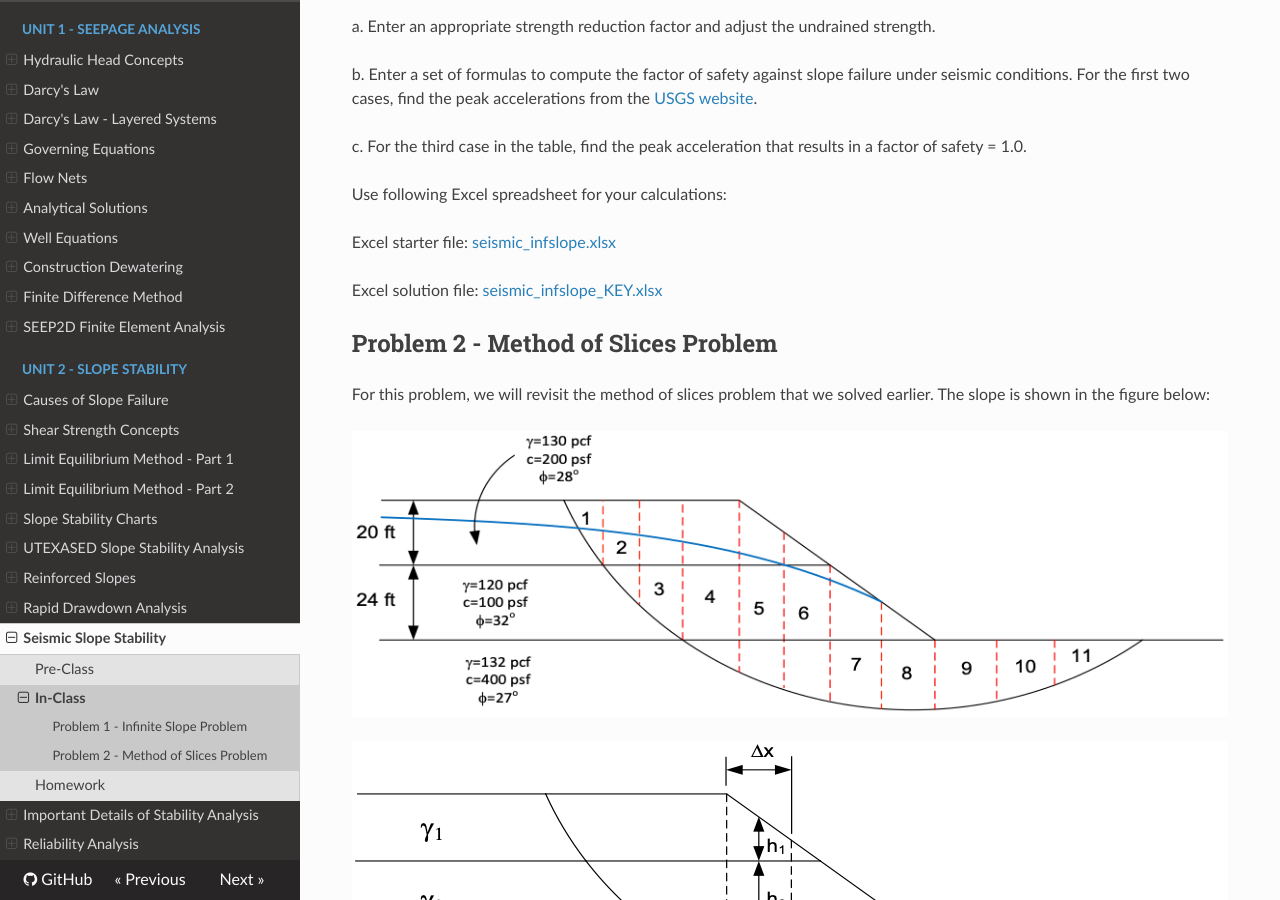
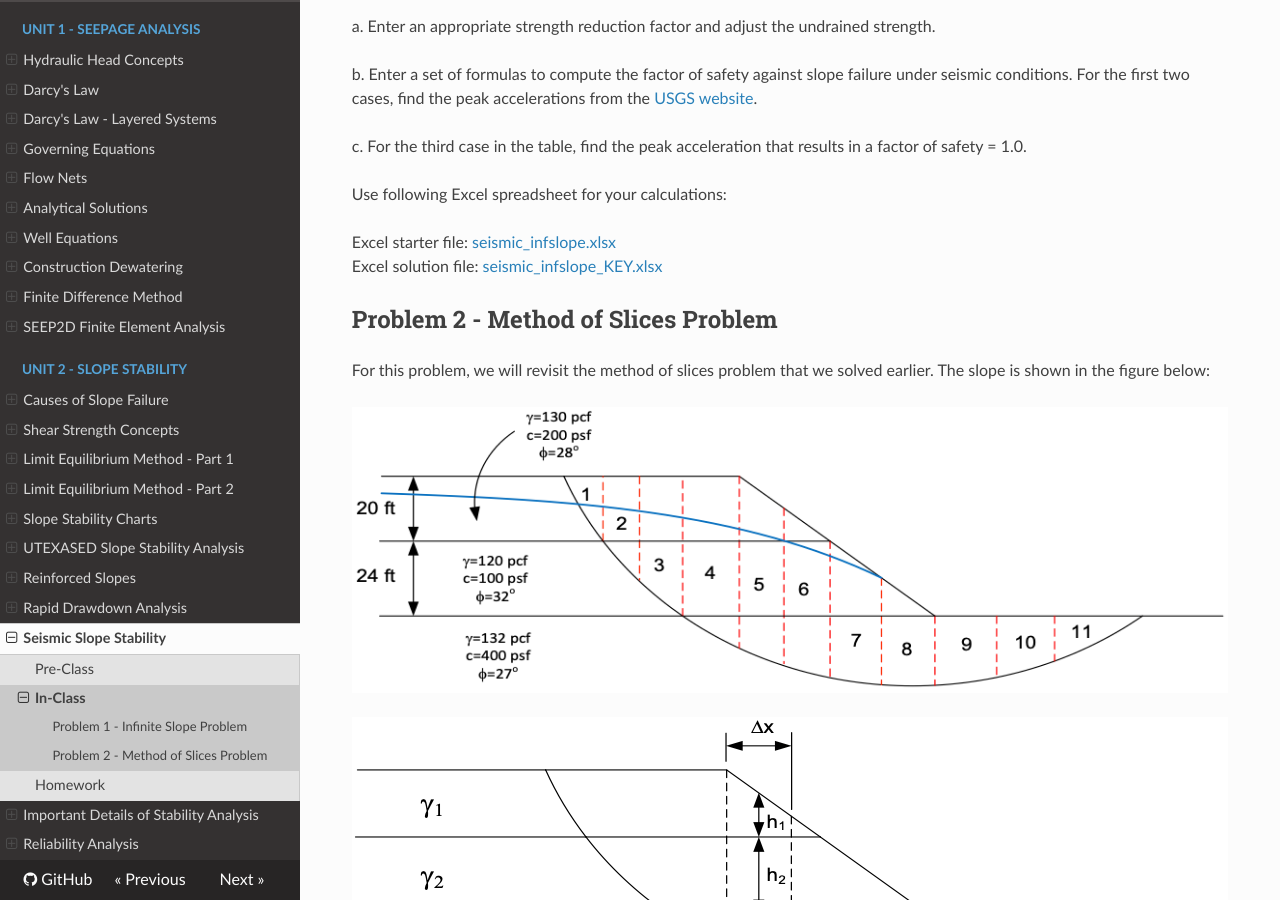
Before and after one commit to njones61/ce544, an MkDocs documentation site: the page built from docs/unit2/09_seismic/seismic_class.md, in a window 1280 px wide and 900 px high, scrolled down 1422 px. Built offline with MkDocs 1.6.1, drawn with Linux system fonts in a browser that asks for light colours; nearby versions of some CDN libraries.

Commit message:
minor edits

```diff
--- a/docs/unit2/09_seismic/seismic_class.md
+++ b/docs/unit2/09_seismic/seismic_class.md
@@ -48,8 +48,7 @@ c.  For the third case in the table, find the peak acceleration that results in
 
 Use following Excel spreadsheet for your calculations:
 
-Excel starter file: [seismic_infslope.xlsx](seismic_infslope.xlsx)
-
+Excel starter file: [seismic_infslope.xlsx](seismic_infslope.xlsx)<br>
 Excel solution file: [seismic_infslope_KEY.xlsx](seismic_infslope_KEY.xlsx)
 
 ## Problem 2 - Method of Slices Problem
@@ -78,6 +77,5 @@ The factor of safety is calculated as follows:
 The following Excel spreadsheet is provided for your calculations. Fill in the missing formulas in the cells
 highlighted in yellow and compute the factor of safety for the slope under seismic conditions.
 
-Excel starter file: [seismic_oms.xlsx](seismic_oms.xlsx)
-
+Excel starter file: [seismic_oms.xlsx](seismic_oms.xlsx)<br>
 Excel solution file: [seismic_oms_KEY.xlsx](seismic_oms_KEY.xlsx)
```
Also changed, not shown: docs/unit2/09_seismic/seismic_hw.md (+1 -1 lines), docs/unit2/11_reliability/reliability_class.md (+2 -1 lines).
